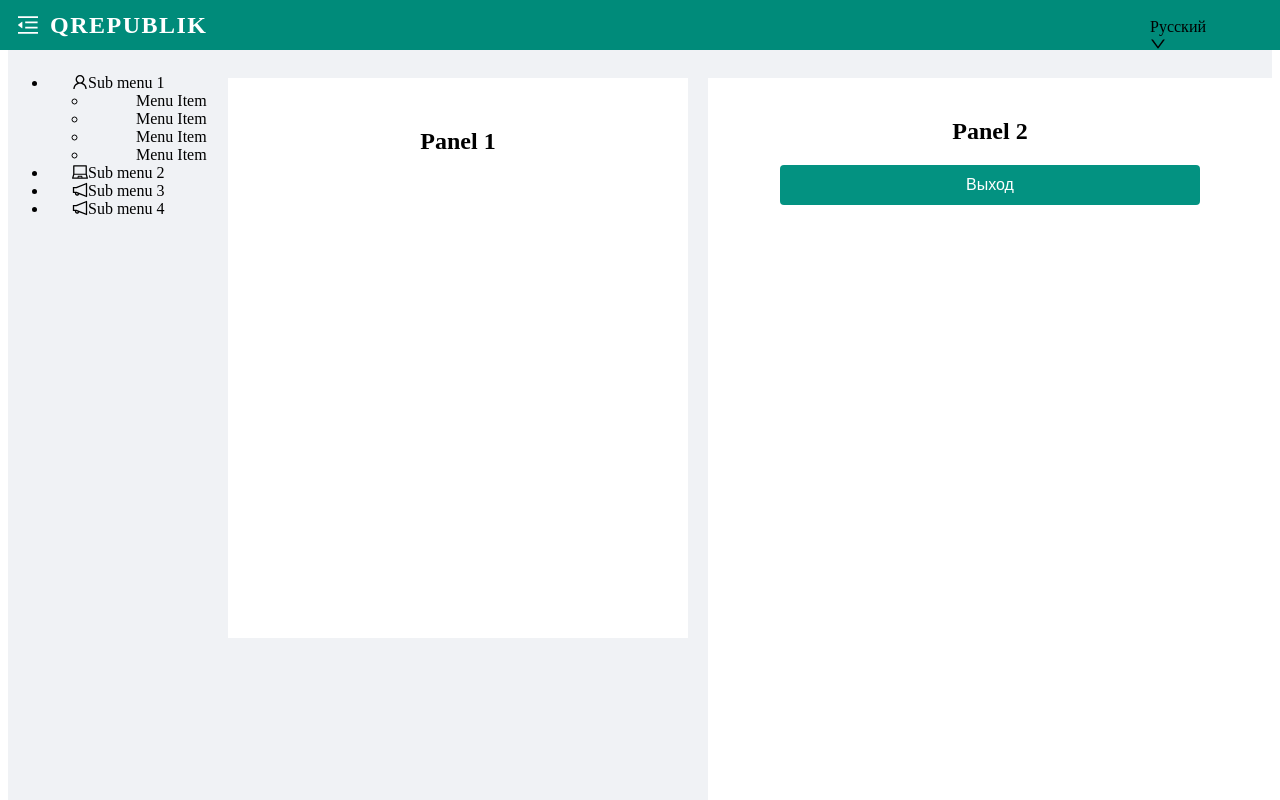
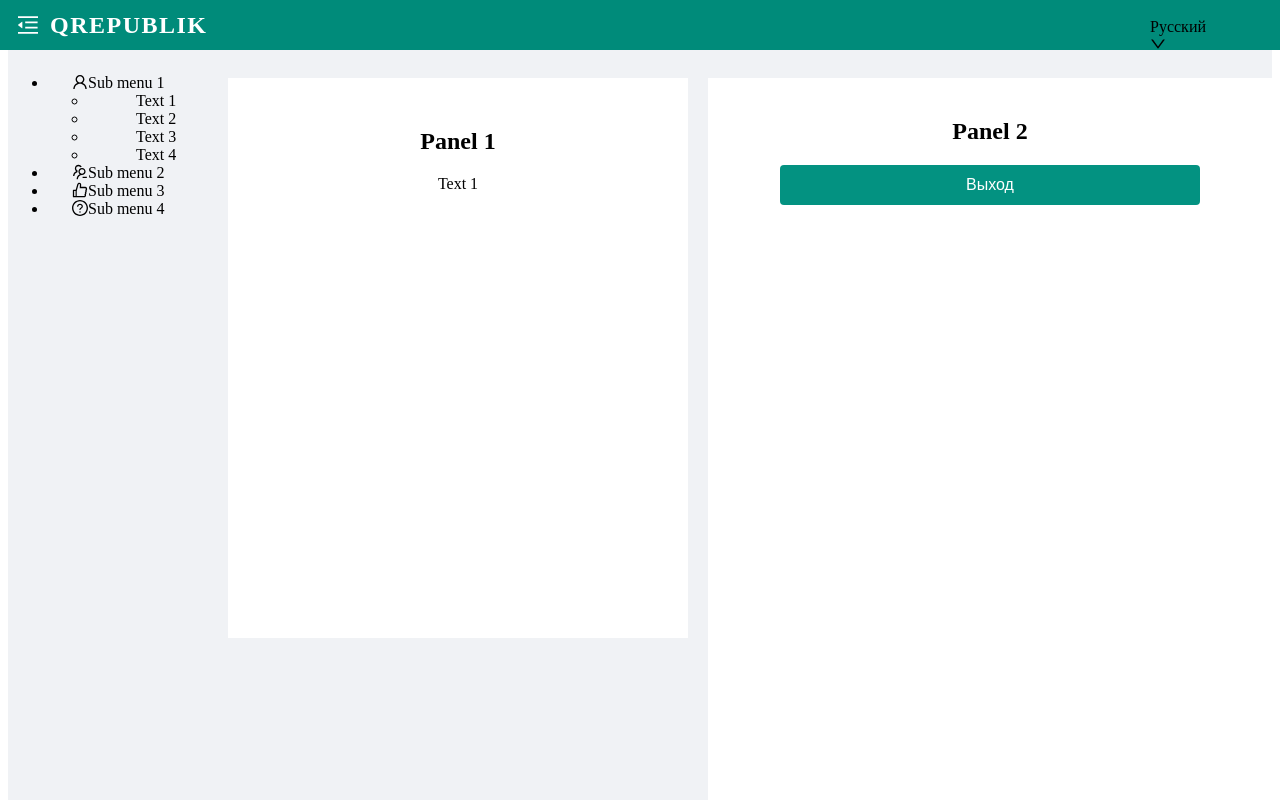
Before and after one commit to rasul-surname/app-authorization, a Next.js app: page /feature/home in a window 1280 px wide. Shown: the top 800 px of the page. Built offline with nearby package versions, Linux system fonts and the light colour scheme.

Commit message:
Добавил изменение контента при изменении меню в сайдбаре

```diff
--- a/client/components/ui/SideBar/SideBar.jsx
+++ b/client/components/ui/SideBar/SideBar.jsx
@@ -1,7 +1,7 @@
 import React from "react";
 
 import { Layout, Menu } from 'antd';
-import { UserOutlined, LaptopOutlined, NotificationOutlined } from '@ant-design/icons';
+import { UserOutlined, UsergroupDeleteOutlined, LikeOutlined, QuestionCircleOutlined } from '@ant-design/icons';
 
 const { SubMenu } = Menu;
 const { Sider } = Layout;
@@ -11,39 +11,44 @@ import classes from './Sidebar.module.css';
 const SideBar = (props) => {
     let collapsed = props.collapsed;
 
+    function addFunc(event) {
+        props.changeText(event.domEvent.target.innerHTML);
+    }
+
     return (
         <Layout>
-            <Sider width={200} className="site-layout-background">
+            <Sider className="site-layout-background">
                 <Menu
                     mode="inline"
                     defaultSelectedKeys={['1']}
                     defaultOpenKeys={['sub1']}
                     style={{ height: '100vh', borderRight: 0 }}
                     className={collapsed ? classes.show : classes.hide}
+                    onClick={(event) => addFunc(event)}
                 >
                     <SubMenu key="sub1" icon={<UserOutlined />} title="Sub menu 1">
-                        <Menu.Item key="1">Menu Item</Menu.Item>
-                        <Menu.Item key="2">Menu Item</Menu.Item>
-                        <Menu.Item key="3">Menu Item</Menu.Item>
-                        <Menu.Item key="4">Menu Item</Menu.Item>
+                        <Menu.Item key="1">Text 1</Menu.Item>
+                        <Menu.Item key="2">Text 2</Menu.Item>
+                        <Menu.Item key="3">Text 3</Menu.Item>
+                        <Menu.Item key="4">Text 4</Menu.Item>
                     </SubMenu>
-                    <SubMenu key="sub2" icon={<LaptopOutlined />} title="Sub menu 2">
-                        <Menu.Item key="5">Menu Item</Menu.Item>
-                        <Menu.Item key="6">Menu Item</Menu.Item>
-                        <Menu.Item key="7">Menu Item</Menu.Item>
-                        <Menu.Item key="8">Menu Item</Menu.Item>
+                    <SubMenu key="sub2" icon={<UsergroupDeleteOutlined />} title="Sub menu 2">
+                        <Menu.Item key="5">Text 5</Menu.Item>
+                        <Menu.Item key="6">Text 6</Menu.Item>
+                        <Menu.Item key="7">Text 7</Menu.Item>
+                        <Menu.Item key="8">Text 8</Menu.Item>
                     </SubMenu>
-                    <SubMenu key="sub3" icon={<NotificationOutlined />} title="Sub menu 3">
-                        <Menu.Item key="9">Menu Item</Menu.Item>
-                        <Menu.Item key="10">Menu Item</Menu.Item>
-                        <Menu.Item key="11">Menu Item</Menu.Item>
-                        <Menu.Item key="12">Menu Item</Menu.Item>
+                    <SubMenu key="sub3" icon={<LikeOutlined />} title="Sub menu 3">
+                        <Menu.Item key="9">Text 9</Menu.Item>
+                        <Menu.Item key="10">Text 10</Menu.Item>
+                        <Menu.Item key="11">Text 11</Menu.Item>
+                        <Menu.Item key="12">Text 12</Menu.Item>
                     </SubMenu>
-                    <SubMenu key="sub4" icon={<NotificationOutlined />} title="Sub menu 4">
-                        <Menu.Item key="9">Menu Item</Menu.Item>
-                        <Menu.Item key="10">Menu Item</Menu.Item>
-                        <Menu.Item key="11">Menu Item</Menu.Item>
-                        <Menu.Item key="12">Menu Item</Menu.Item>
+                    <SubMenu key="sub4" icon={<QuestionCircleOutlined />} title="Sub menu 4">
+                        <Menu.Item key="9">Text 13</Menu.Item>
+                        <Menu.Item key="10">Text 14</Menu.Item>
+                        <Menu.Item key="11">Text 15</Menu.Item>
+                        <Menu.Item key="12">Text 16</Menu.Item>
                     </SubMenu>
                 </Menu>
             </Sider>
--- a/client/components/ui/SideBar/Sidebar.module.css
+++ b/client/components/ui/SideBar/Sidebar.module.css
@@ -1,6 +1,7 @@
 .show{
-    display: block
+    transition: all 0.3s ease-in-out 0s;
 }
 .hide {
-    display: none;
+    transform: translateX(-220px);
+    transition: all 0.3s ease-in-out 0s;
 }
--- a/pages/feature/home/Home.module.css
+++ b/pages/feature/home/Home.module.css
@@ -36,14 +36,24 @@
     border: 0;
     background: #039281;
     border-radius: 4px;
-}
-.button a {
     color: #FFFFFF;
     font-size: 16px;
+}
+.button:hover {
+    opacity: 0.8;
+}
+.warning {
+    display: none;
+    font-size: 24px;
+    text-align: center;
+    margin: 100px 40px;
 }
 
 @media (max-width: 700px) {
     .content {
         display: none;
     }
+    .warning {
+        display: block;
+    }
 }
--- a/pages/feature/home/index.js
+++ b/pages/feature/home/index.js
@@ -7,15 +7,21 @@ import Link from "next/link";
 import Header from "../../../client/components/ui/Header/Header";
 import SideBar from "../../../client/components/ui/SideBar/SideBar";
 import Panel from "../../../client/components/ui/Panel/Panel";
+import Warning from "../../../client/components/ui/Warning/Warning";
 
 import classes from './Home.module.css';
 
 const Home = (props) => {
     let [collapsed, setCollapsed] = useState(true);
+    let [textPanel, setTextPanel] = useState('Text 1');
 
     function toggleCollapsed() {
         setCollapsed(collapsed = !collapsed);
     };
+
+    function changeText(value) {
+        setTextPanel(textPanel = value);
+    }
 
     return (
         <Provider store={store}>
@@ -23,11 +29,12 @@ const Home = (props) => {
             <div className={classes.content}>
                 <div className={classes.contentFixed}>
                     <div className={classes.sidebar}>
-                        <SideBar collapsed={collapsed} store={store}/>
+                        <SideBar changeText={changeText} collapsed={collapsed} store={store}/>
                     </div>
                     <div className={classes.panel1}>
                         <Panel>
                             <h2>Panel 1</h2>
+                            <p>{textPanel}</p>
                         </Panel>
                     </div>
                 </div>
@@ -36,11 +43,16 @@ const Home = (props) => {
                         <h2>Panel 2</h2>
                             <Link href="/">
                                 <button className={classes.button}>
-                                <a>Выход</a>
+                                    Выход
                                 </button>
                             </Link>
                     </Panel>
                 </div>
+            </div>
+            <div className={classes.warning}>
+                <Warning>
+                    <p>Сайт предназначен для устройств с шириной 700px и более</p>
+                </Warning>
             </div>
         </Provider>
     )
--- a/pages/index.js
+++ b/pages/index.js
@@ -6,8 +6,8 @@ import Link from 'next/link';
 
 import 'antd/dist/antd.css';
 import {Table} from 'antd';
+import logo from '../public/images/qrlogo.png';
 import classes from './index.module.css';
-import logo from '../public/images/qrlogo.png';
 
 import FormComponent from "../client/components/ui/Form/Form";
 import Selector from "../client/components/ui/Selector/Selector";
@@ -35,7 +35,7 @@ const Home = () => {
             <div className={classes.container}>
                 <div className={classes.content}>
                     <div className={classes.content__top}>
-                        <Image src={logo} alt=""/>
+                        <Image src={logo} alt="Логотип"/>
                         <Selector state={store.getState().languages}/>
                     </div>
                     <div className={classes.form}>
@@ -55,7 +55,7 @@ const Home = () => {
                 </div>
                 <div className={classes.warning}>
                     <Warning>
-                        Сайт предназначен для устройств с шириной 700px и более
+                        <p>Сайт предназначен для устройств с шириной 700px и более</p>
                     </Warning>
                 </div>
             </div>
```
Also changed, not shown: client/components/ui/Form/Form.jsx (+19 -33 lines), pages/feature/signUp/index.jsx (+4 -4 lines), pages/index.module.css (+5 -2 lines).
